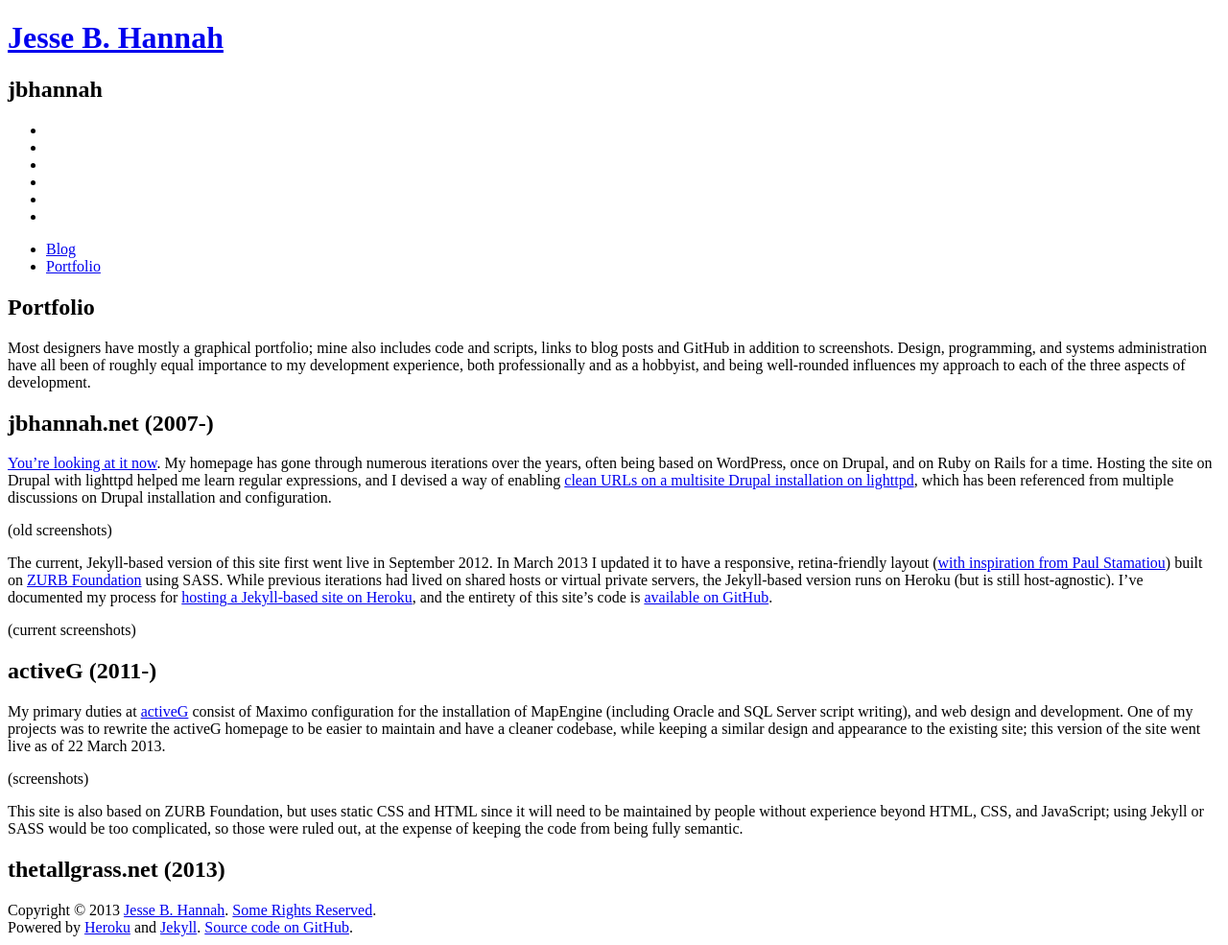
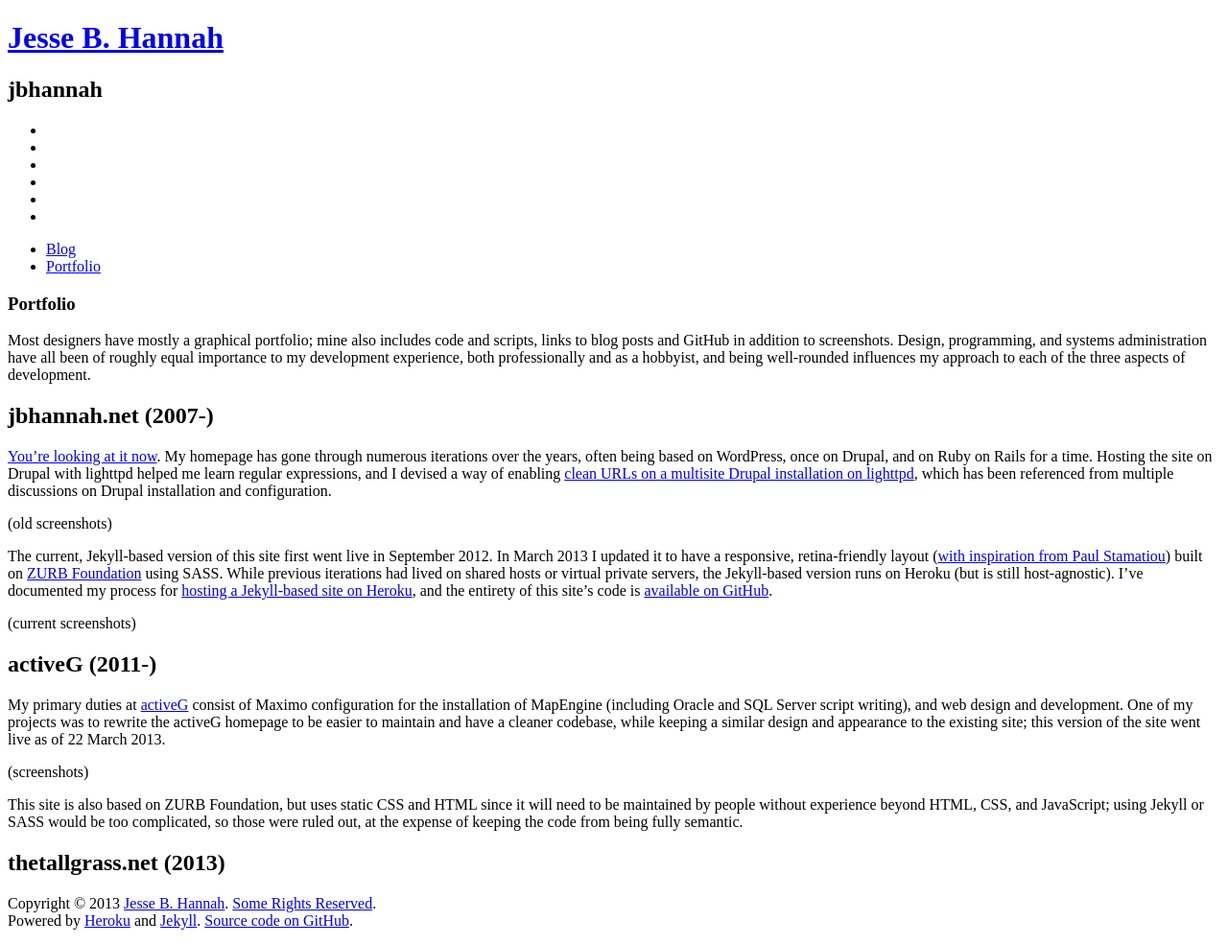
Before and after one commit to jbhannah/jbhannah.net-jekyll, a Jekyll site: the page built from portfolio.md, in a window 1280 px wide. Shown: the part 208-1193 px from the top of the page at 96% size. Built offline with Jekyll 4.4.1, drawn with Linux system fonts in a browser that asks for light colours; nearby versions of some CDN libraries; grey boxes are pictures that could not be loaded.

Commit message:
Article layout

```diff
--- /dev/null
+++ b/_layouts/article.html
@@ -0,0 +1,13 @@
+---
+layout: default
+---
+
+<article>
+  <header>
+    <h1>{{ page.title }}</h1>
+  </header>
+
+  <section>
+    {{ content }}
+  </section>
+</article>
```
Also changed, not shown: portfolio.md (+1 -4 lines), wow.md (+1 -3 lines).
